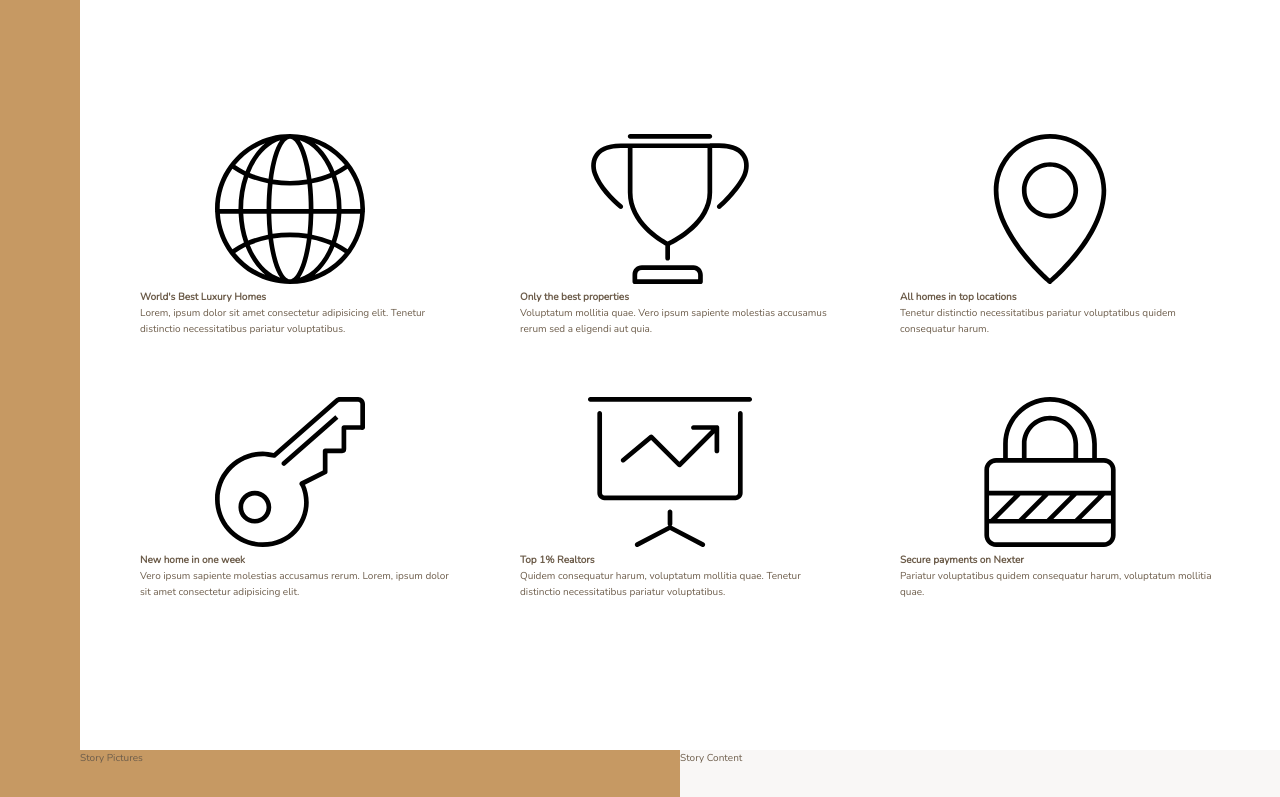
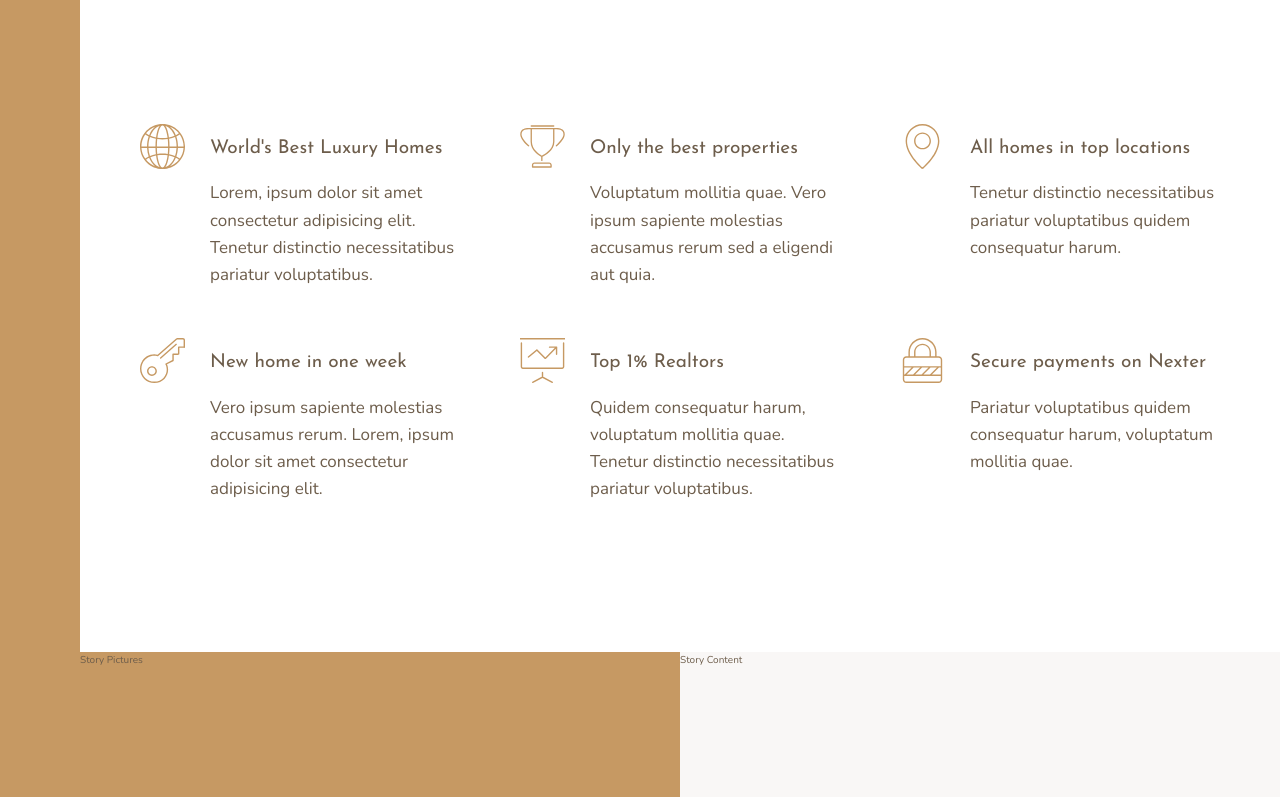
Before and after one commit to bryan-m-rojas/Nexter, a website: page index.html in a window 1280 px wide. Shown: the part 656-1453 px from the top of the page. Drawn offline with nearby package versions, Linux system fonts and the light colour scheme.

Commit message:
finished implementing features section

```diff
--- a/index.html
+++ b/index.html
@@ -78,7 +78,7 @@
                 </p>
             </div>
             <div class="feature">
-                <svg class="feature__lock">
+                <svg class="feature__icon">
                     <use xlink:href="img/sprite.svg#icon-lock"></use>
                 </svg>
                 <h4 class="heading-4">
--- a/sass/_features.scss
+++ b/sass/_features.scss
@@ -4,6 +4,30 @@
     margin: 15rem 0;
 
     display: grid;
-    grid-template-columns: repeat(3, 1fr);
+    // grid-template-columns: repeat(3, 1fr);
+    grid-template-columns: repeat(auto-fit, minmax(25rem, 1fr));
     grid-gap: 6rem;
+
+    align-items: start;
 }
+
+.feature {
+    display: grid;
+    grid-template-columns: min-content 1fr;
+
+    grid-row-gap: 1.5rem;
+    grid-column-gap: 2.5rem;
+
+    &__icon {
+        fill: $color-primary;
+        width: 4.5rem;
+        height: 4.5rem;
+
+        grid-row: 1 / span 2;
+        transform: translateY(-1rem);
+    }
+
+    &__text {
+        font-size: 1.7rem;
+    }
+}
--- a/sass/_typography.scss
+++ b/sass/_typography.scss
@@ -0,0 +1,30 @@
+%heading {
+    font-family: $font-display;
+    font-weight: 400;
+}
+
+.heading-1 {
+    @extend %heading;
+}
+
+.heading-2 {
+    @extend %heading;
+}
+
+.heading-3 {
+    @extend %heading;
+}
+
+.heading-4 {
+    @extend %heading;
+    font-size: 1.9rem;
+
+    &--light {
+        color: $color-grey-light-1;
+    }
+
+    &--dark {
+        color: $color-grey-dark-1;
+    }
+
+}
```
Also changed, not shown: css/style.css.
